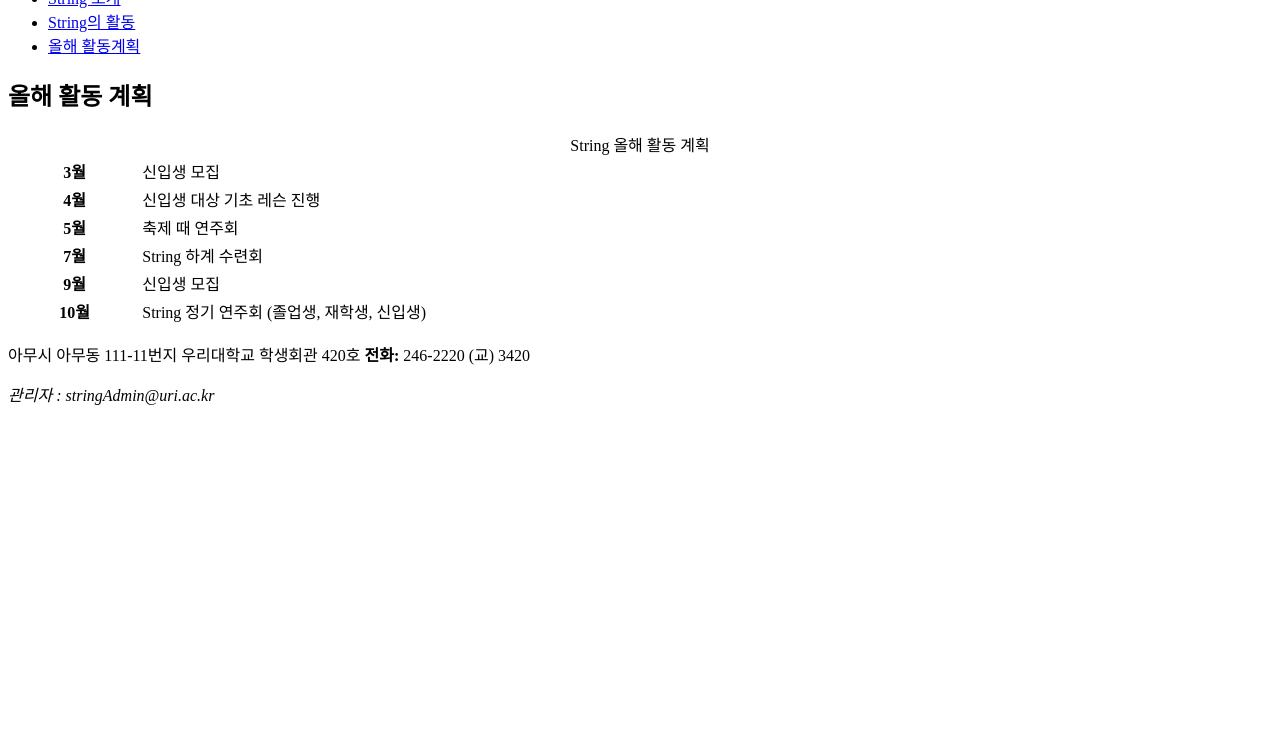
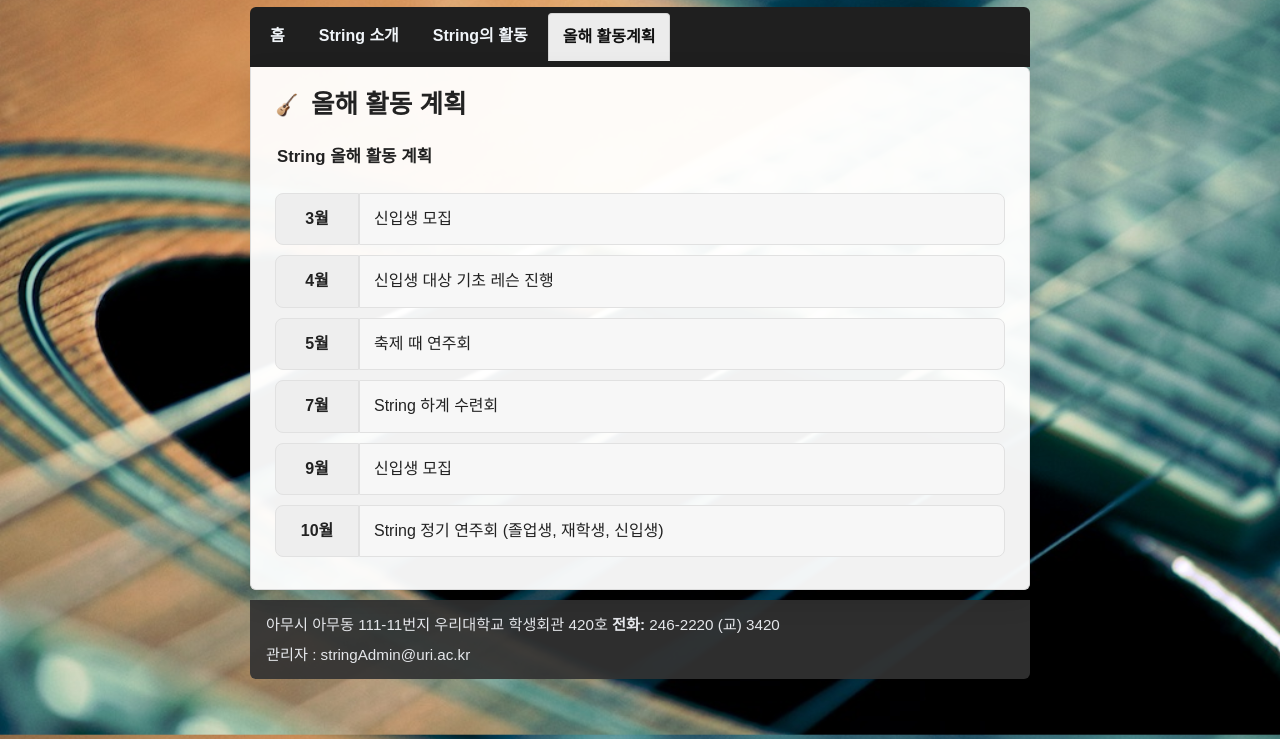
Before and after one commit to Liseon01/Html_CSS_JavaScript_App, a plain HTML site: page html_css_stepbystep/plan.html in a window 1280 px wide. Shown: the part 119-858 px from the top of the page. Before the commit the page ends 800 px from the top, so only its background shows below. Drawn offline with Linux system fonts and the light colour scheme.

Commit message:
[실습1-8 CSS 스타일 연습하기 ]

```diff
--- a/html_css_stepbystep/css/style.css
+++ b/html_css_stepbystep/css/style.css
@@ -1,23 +1,97 @@
+/* === Global ==================================================== */
+* { box-sizing: border-box; }
+html, body { margin: 0; padding: 0; }
 body {
-    font-family: "맑은 고딕", "돋움", "굴림";
-    /*
-    background: bg-color bg-image position/bg-size bg-repeat bg-origin bg-clip bg-attachment
-       bg-images : url('../images/bg.jpg')
-       bg-repeat : no-repeat :
-       bg-position (배경 위치) : left(가로위치-왼쪽) top(세로위치-상단) :
-       bg-attachment (배경 고정) : fixed 페이지를 스크롤해도 배경은 움직이지 않음
-    */
+  font-family: "맑은 고딕","돋움","굴림", Arial, sans-serif;
+  color: #222;
+  line-height: 1.65;
+  /* Background image (fixed, cover) */
+  background: #0c0f14 url("../images/bg.jpg") center top / cover no-repeat fixed;
+}
 
-    /*
-    background-size
-    : cover
-        비율 유지하며 요소 전체를 덮음
-        이미지 일부가 잘릴 수 있음
-        풀스크린 배경에 최적
-    : contain
-        비율 유지하며 요소 안에 완전 포함
-        여백이 생길 수 있음
-        로고, 아이콘에 최적
-    */
+/* Wrapper: 가운데 모아놓는 패널 */
+#wrapper {
+  max-width: 780px;            /* 스샷 비율에 맞춘 폭 */
+  margin: 48px auto;
+  padding: 0 0 12px;
+  background: transparent;     /* 헤더/네비/아티클이 카드로 얹힘 */
+}
 
+/* Header */
+header h1 {
+  margin: 0 0 12px;
+  font-size: 40px;
+  font-weight: 800;
+  color: #2b2b2b;
+  letter-spacing: .5px;
+  text-shadow: 0 1px 0 rgba(255,255,255,.8);
 }
+
+/* Nav: 검은 바 + 탭 형태 */
+nav {
+  background: #1f1f1f;
+  border-radius: 6px 6px 0 0;
+  padding: 6px;
+}
+nav ul {
+  list-style: none;
+  display: flex;
+  gap: 6px;
+  margin: 0;
+  padding: 0;
+}
+nav ul li { }
+nav a {
+  display: block;
+  padding: 10px 14px;
+  color: #f1f5f9;
+  text-decoration: none;
+  border-radius: 4px 4px 0 0;
+  font-weight: 600;
+  transition: background .2s ease, color .2s ease;
+}
+nav a:hover { background: #2b2b2b; color: #fff; }
+nav a.current {
+  background: #ececec;
+  color: #111;
+  border: 1px solid #d4d4d4;
+  border-bottom-color: #ececec;   /* 탭처럼 보이게 */
+}
+
+/* Article: 흰 카드 */
+article {
+  background: rgba(255,255,255,.95);
+  border: 1px solid #dcdcdc;
+  border-top: 0;                        /* 네비 탭과 자연스럽게 */
+  border-radius: 0 6px 6px 6px;
+  padding: 22px 24px;
+  box-shadow: 0 10px 28px rgba(0,0,0,.12);
+  backdrop-filter: blur(1px);
+  margin-bottom: 10px;
+}
+
+/* Section spacing */
+section { margin: 0 0 6px; }
+
+/* Footer: 회색 바 */
+footer {
+  background: rgba(50,50,50,.92);
+  color: #e5e7eb;
+  padding: 12px 16px;
+  border-radius: 0 0 6px 6px;
+  font-size: .95rem;
+}
+footer p { margin: 0 0 4px; }
+footer address { font-style: normal; }
+
+/* H2: 아이콘 붙이기 (../images/icon.png) */
+h2 {
+  font-size: 1.6rem;
+  margin: 0 0 14px;
+  padding-left: 36px;
+  line-height: 1.25;
+  background: url("../images/icon.png") 0 .2rem / 24px 24px no-repeat;
+}
+
+/* Lists */
+ol, ul { padding-left: 20px; }
--- a/html_css_stepbystep/plan.html
+++ b/html_css_stepbystep/plan.html
@@ -1,14 +1,65 @@
 <!DOCTYPE html>
 
 <html>
+
 <head>
     <meta charset="utf-8">
     <title>String - 클래식 기타 동아리</title>
     <link href="css/style.css" rel="stylesheet" type="text/css">
     <style>
+        /* Caption */
+        caption {
+            caption-side: top;
+            text-align: left;
+            font-weight: 800;
+            font-size: 1.05rem;
+            padding: 8px 2px 12px;
+        }
 
+        /* Table as stacked cards */
+        table {
+            width: 100%;
+            border-collapse: separate;
+            /* 행 사이 간격 주기 */
+            border-spacing: 0 10px;
+            /* 행 간격 */
+            background: transparent;
+        }
+
+        th,
+        td {
+            background: #f7f7f7;
+            border: 1px solid #e1e1e1;
+            padding: 12px 14px;
+            vertical-align: middle;
+        }
+
+        th {
+            width: 84px;
+            /* 월 컬럼 폭 */
+            text-align: center;
+            font-weight: 800;
+            background: #eeeeee;
+        }
+
+        /* 각 행을 카드처럼 둥글게 */
+        tbody tr>*:first-child {
+            border-radius: 8px 0 0 8px;
+        }
+
+        tbody tr>*:last-child {
+            border-radius: 0 8px 8px 0;
+        }
+
+        /* hover 효과 (은은하게) */
+        tbody tr:hover th,
+        tbody tr:hover td {
+            background: #f0f7ff;
+        }
     </style>
+
 </head>
+
 <body>
     <div id="wrapper">
         <header>
@@ -56,9 +107,10 @@
         </section>
 
         <footer>
-        <p>아무시 아무동 111-11번지 우리대학교 학생회관 420호  <b>전화:</b> 246-2220 (교) 3420 </p>
+            <p>아무시 아무동 111-11번지 우리대학교 학생회관 420호 <b>전화:</b> 246-2220 (교) 3420 </p>
             <address>관리자 : stringAdmin@uri.ac.kr</address>
         </footer>
     </div>
 </body>
+
 </html>
```
Also changed, not shown: html_css_stepbystep/index.html (+9 -6 lines), html_css_stepbystep/intro.html (+25 -5 lines). Lines whose indentation alone changed are shown as unchanged.
